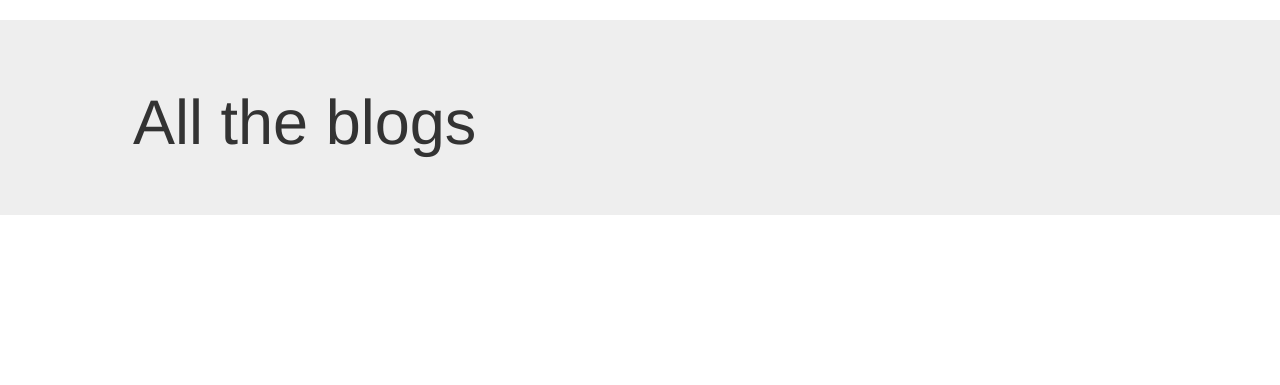
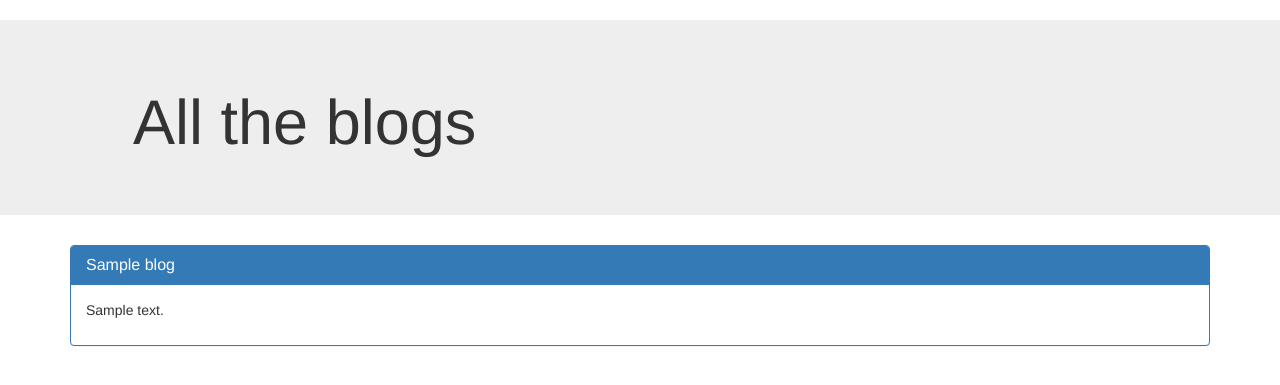
Before and after one commit to hvpulok/MyBlogApp, a Python web app: template templates/blogs.html in a window 1280 px wide. Shown: the part 52-437 px from the top of the page. Run offline with Jinja, Linux system fonts and the light colour scheme; the template is opened without the code that fills it: most values are stand-ins (such as "Sample title", 1, 10 or a date in 2020); some libraries are stand-ins or nearby versions; some web fonts are replaced.

Commit message:
showing all store blogs in blog page

```diff
--- a/main.py
+++ b/main.py
@@ -57,7 +57,8 @@ class IndexPage(Handler):
 # Blog Page Handler class definition to hadle and render Blog html
 class BlogPage(Handler):
     def render_main(self, title="", description="", error=""):
-        self.render("blogs.html", title=title, description=description, error=error)
+        blogs = db.GqlQuery("SELECT * FROM Blog ORDER BY created DESC")
+        self.render("blogs.html", title=title, description=description, error=error, blogs = blogs)
 
     def get(self):
         self.render_main()
--- a/templates/add_blog.html
+++ b/templates/add_blog.html
@@ -39,10 +39,6 @@
             </div>
 
         </form>
-
-
-
-
     </div>
     </div>
 </div>
--- a/templates/blogs.html
+++ b/templates/blogs.html
@@ -8,6 +8,23 @@
     </div>
 </div>
 
+<div class="container">
+    {% for blog in blogs %}
+        <div class="panel panel-primary">
+            <div class="panel-heading">
+                <h3 class="panel-title">{{blog.title}}</h3>
+            </div>
+            <div class="panel-body">
+                <!--<pre class="blog-description">
+                    {{blog.description}}
+                </pre>-->
+                <p class="blog-description">
+                    {{blog.description}}
+                </p>
+            </div>
+        </div>
+    {% endfor %}
+</div>
 
 
 
```
Also changed, not shown: index.yaml (line endings or trailing spaces), 1 other file.
